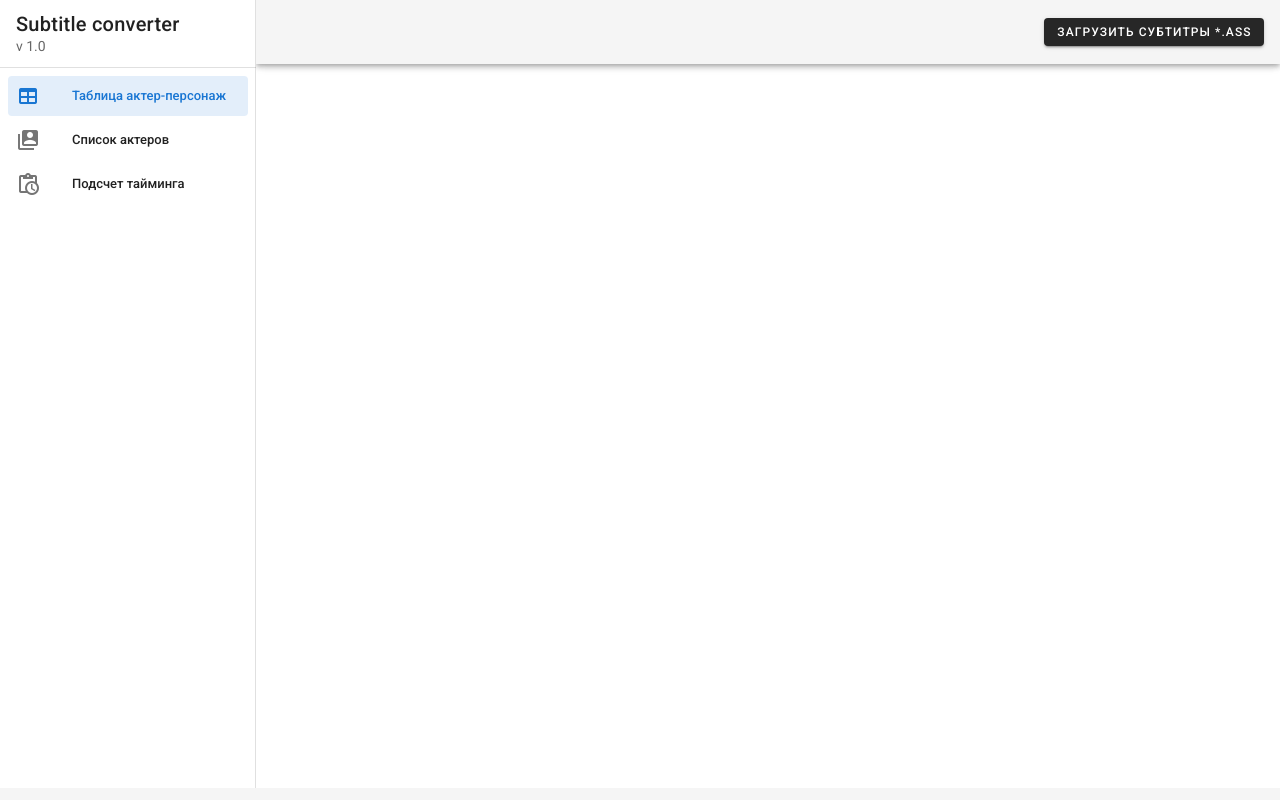
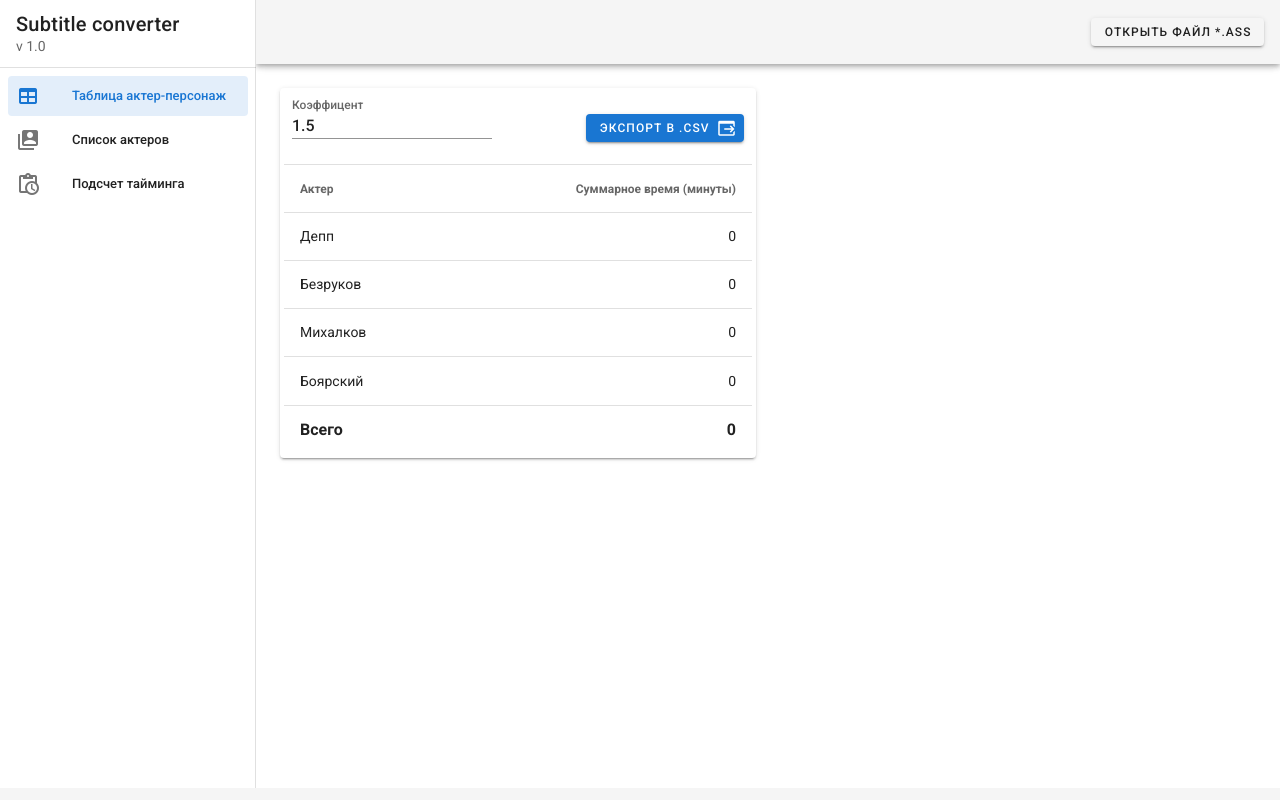
Before and after one commit to ilyhandrik/subtitle-converter, a Vue app: page /time in a window 1280 px wide. Built offline with nearby package versions, Linux system fonts and the light colour scheme.

Commit message:
time calc

```diff
--- a/src/App.vue
+++ b/src/App.vue
@@ -9,10 +9,9 @@
       <v-spacer></v-spacer>
       <v-btn
           small
-          dark
           @click="selectAssFile"
       >
-        загрузить субтитры *.ass
+        открыть файл *.ass
       </v-btn>
       <input
           @input="openSubtitles"
@@ -98,7 +97,7 @@ export default {
         {
           title: 'Подсчет тайминга',
           icon: 'mdi-clipboard-clock-outline',
-          path: '/cvcv',
+          path: '/time',
         },
       ],
       currentPage: 0,
--- /dev/null
+++ b/src/components/TimeCalc.vue
@@ -0,0 +1,157 @@
+<template>
+  <v-container>
+    <v-row>
+      <v-col cols="md-6 lg-6 sm-12">
+        <v-card class="pa-1" elevation="2">
+          <v-card-title class="pa-2">
+            <v-text-field
+                class="ratio pt-2"
+                label="Коэффицент"
+                dense
+                v-model="ratio"
+                type="number"
+                @input="calculate"
+            >
+            </v-text-field>
+            <v-spacer></v-spacer>
+            <v-btn
+                small
+                color="primary"
+                @click="exportToCsv"
+            >
+              Экспорт в .csv
+              <v-icon
+                  right
+                  dark
+              >
+                mdi-application-export
+              </v-icon>
+            </v-btn>
+          </v-card-title>
+          <v-divider></v-divider>
+          <v-data-table
+              :headers="headers"
+              :items="tableData"
+              hide-default-footer
+          >
+            <template v-slot:item.time="{ item }">
+              <span>{{ item.time | timeToMinutes }} </span>
+            </template>
+            <template
+                v-slot:footer
+            >
+              <v-divider>
+              </v-divider>
+              <div class="pl-4 pr-4 pt-3 pb-3 font-weight-bold total">
+                <div class="total__text">
+                  Всего
+                </div>
+                <div>
+                  {{ total | timeToMinutes }}
+                </div>
+              </div>
+            </template>
+          </v-data-table>
+        </v-card>
+      </v-col>
+    </v-row>
+  </v-container>
+</template>
+
+<script>
+import parser from '@/parser';
+import formatter from '@/formatter';
+import fileExport from '@/utils/fileExport';
+
+export default {
+  name: 'TimeCalc',
+  data() {
+    return {
+      actorsTime: {},
+      ratio: 1.5,
+      headers: [
+        {
+          text: 'Актер',
+          align: 'start',
+          value: 'actor',
+          width: '160px',
+        },
+        {
+          text: 'Суммарное время (минуты)',
+          align: 'end',
+          value: 'time',
+        },
+      ],
+    };
+  },
+  created() {
+    this.calculate();
+  },
+  computed: {
+    actors() {
+      return this.$store.state.actors;
+    },
+    dialogs() {
+      return this.$store.state.dialogs;
+    },
+    characterToActorMap() {
+      return this.$store.state.characterToActorMap;
+    },
+    tableData() {
+      return Object.keys(this.actorsTime).map((key) => ({
+        actor: key,
+        time: this.actorsTime[key],
+      }));
+    },
+    total() {
+      return this.tableData.reduce((acc, curr) => (acc + curr.time), 0);
+    },
+  },
+  methods: {
+    calculate() {
+      this.fillActors();
+      this.dialogs.forEach((dialog) => {
+        const time = (parser.getTime(dialog.end) - parser.getTime(dialog.start)) * this.ratio;
+        dialog.name.forEach((name) => {
+          if (this.actorsTime[this.characterToActorMap[name]] !== undefined) {
+            this.actorsTime[this.characterToActorMap[name]] += time;
+          }
+        });
+      });
+    },
+    fillActors() {
+      this.actorsTime = {};
+      this.actors.forEach((actor) => {
+        this.actorsTime[actor] = 0;
+      });
+    },
+    exportToCsv() {
+      let data = this.tableData.map((row) => (`${row.actor};${this.$options.filters.timeToMinutes(row.time)}`)).join('\n');
+      data += `\nСумма;${this.$options.filters.timeToMinutes(this.total)}`;
+      console.log(data);
+      fileExport.csvExport(data);
+    },
+  },
+  filters: {
+    timeToMinutes(time) {
+      return formatter.hundredthToMinutes(time);
+    },
+  },
+};
+</script>
+
+<style scoped lang="scss">
+  .total {
+    display: flex;
+    justify-content: space-between;
+
+    &__text {
+      width: 160px;
+    }
+  }
+
+  .ratio {
+    max-width: 200px;
+    width: 200px;
+  }
+</style>
--- /dev/null
+++ b/src/formatter.js
@@ -0,0 +1,7 @@
+const hundredthToMinutes = (hundredths) => (hundredths / 100 / 60).toLocaleString('ru-RU', {
+  maximumFractionDigits: 2,
+});
+
+export default {
+  hundredthToMinutes,
+};
--- a/src/parser.js
+++ b/src/parser.js
@@ -49,7 +49,14 @@ const getCharacters = (dialogs) => {
   return Object.keys(uniqueCharacters);
 };
 
+const getTime = (str) => {
+  const [ hours, minutes, seconds ] = str.split(':');
+  const [ intSeconds, hundredths ] = seconds.split('.');
+  return (parseInt(hours, 10) * 60 * 60 * 100) + (parseInt(minutes, 10) * 60 * 100) + (parseInt(intSeconds, 10) * 100) + parseInt(hundredths, 10);
+};
+
 export default {
   getDialogs,
   getCharacters,
+  getTime,
 };
--- a/src/router/index.js
+++ b/src/router/index.js
@@ -2,6 +2,7 @@ import Vue from 'vue';
 import VueRouter from 'vue-router';
 import MainTable from '@/components/MainTable.vue';
 import ActorsListView from '@/views/ActorsListView.vue';
+import TimeCalcView from '@/views/TimeCalcView.vue';
 
 Vue.use(VueRouter);
 
@@ -15,6 +16,11 @@ const routes = [
     path: '/actors',
     name: 'Actors',
     component: ActorsListView,
+  },
+  {
+    path: '/time',
+    name: 'Time',
+    component: TimeCalcView,
   },
   {
     path: '/about',
--- /dev/null
+++ b/src/utils/fileExport.js
@@ -0,0 +1,18 @@
+const fileSave = (extension, fileName, data) => {
+  const BOM = '\uFEFF';
+  const a = document.createElement('a');
+  a.href = URL.createObjectURL(new Blob([BOM + data], {
+    type: `text/${extension}`,
+  }));
+  a.setAttribute('download', `${fileName}.${extension}`);
+  document.body.appendChild(a);
+  a.click();
+  document.body.removeChild(a);
+};
+
+const csvExport = (data) => {
+  fileSave('csv', 'time', data);
+};
+export default {
+  csvExport,
+};
--- /dev/null
+++ b/src/views/TimeCalcView.vue
@@ -0,0 +1,18 @@
+<template>
+  <time-calc></time-calc>
+</template>
+
+<script>
+import TimeCalc from '@/components/TimeCalc.vue';
+
+export default {
+  name: 'TimeCalcView',
+  components: {
+    TimeCalc,
+  },
+};
+</script>
+
+<style scoped>
+
+</style>
```
